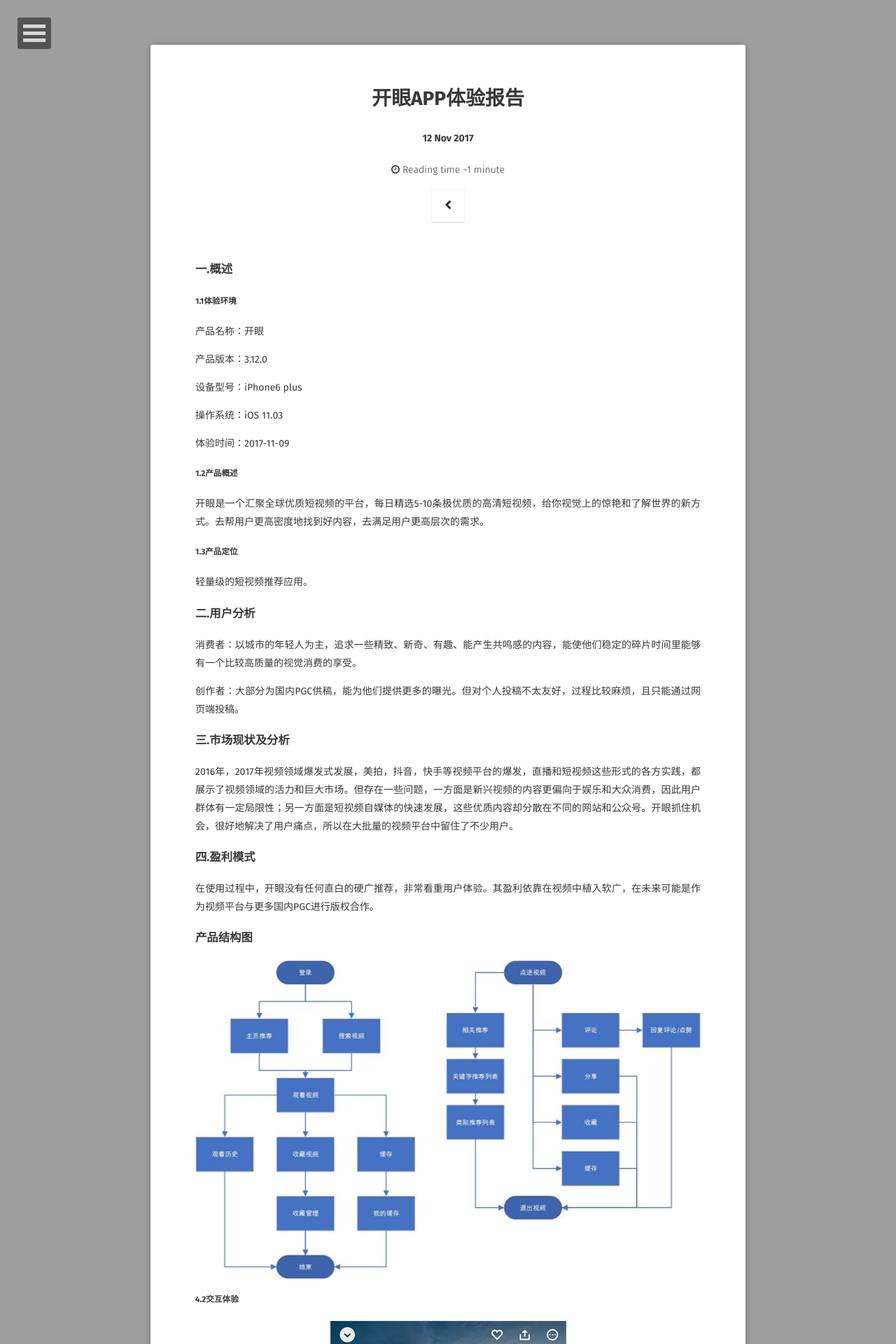
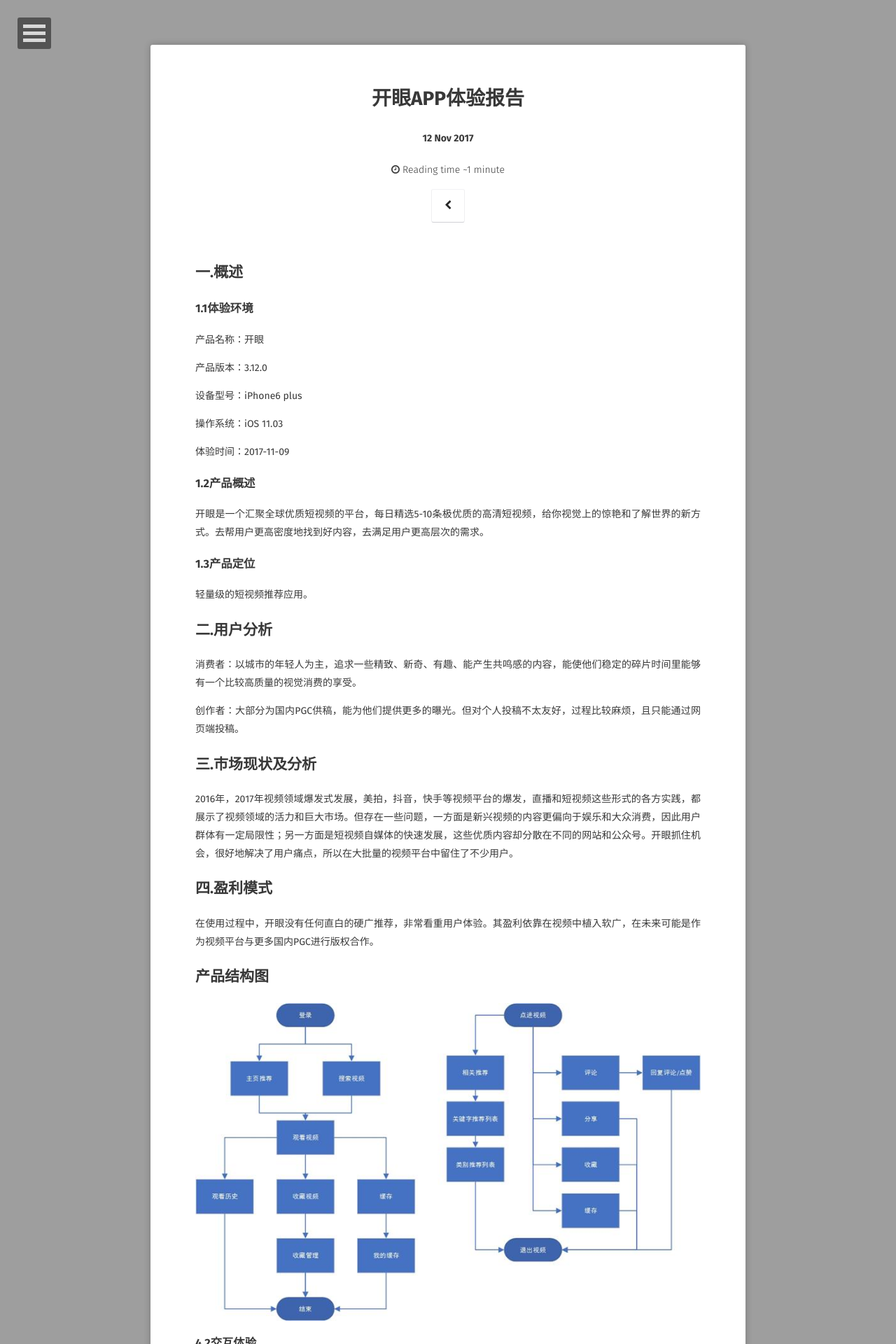
Before and after one commit to Haydnn/Haydnn.github.io, a Jekyll site: the page built from _posts/2017-11-12-开眼体验报告.md, in a window 1280 px wide. Shown: the top 1920 px of the page at 70% size. Built offline with Jekyll 4.4.1, drawn with Linux system fonts in a browser that asks for light colours; some web fonts are replaced; comment, search, counter and statistics services are not loaded.

Commit message:
17-11-12

```diff
--- a/_posts/2017-11-12-开眼体验报告.md
+++ b/_posts/2017-11-12-开眼体验报告.md
@@ -7,9 +7,9 @@ tags: [博文]
 comments: true
 ---
 
-### 一.概述
+## 一.概述
 
-##### 1.1体验环境
+### 1.1体验环境
 
 产品名称：开眼
 
@@ -21,33 +21,33 @@ comments: true
 
 体验时间：2017-11-09
 
-##### 1.2产品概述
+### 1.2产品概述
 
 开眼是一个汇聚全球优质短视频的平台，每日精选5-10条极优质的高清短视频，给你视觉上的惊艳和了解世界的新方式。去帮用户更高密度地找到好内容，去满足用户更高层次的需求。
 
-##### 1.3产品定位
+### 1.3产品定位
 
 轻量级的短视频推荐应用。
 
-### 二.用户分析
+## 二.用户分析
 
 消费者：以城市的年轻人为主，追求一些精致、新奇、有趣、能产生共鸣感的内容，能使他们稳定的碎片时间里能够有一个比较高质量的视觉消费的享受。
 
 创作者：大部分为国内PGC供稿，能为他们提供更多的曝光。但对个人投稿不太友好，过程比较麻烦，且只能通过网页端投稿。
 
-### 三.市场现状及分析
+## 三.市场现状及分析
 
 2016年，2017年视频领域爆发式发展，美拍，抖音，快手等视频平台的爆发，直播和短视频这些形式的各方实践，都展示了视频领域的活力和巨大市场。但存在一些问题，一方面是新兴视频的内容更偏向于娱乐和大众消费，因此用户群体有一定局限性；另一方面是短视频自媒体的快速发展，这些优质内容却分散在不同的网站和公众号。开眼抓住机会，很好地解决了用户痛点，所以在大批量的视频平台中留住了不少用户。
 
-### 四.盈利模式
+## 四.盈利模式
 
 在使用过程中，开眼没有任何直白的硬广推荐，非常看重用户体验。其盈利依靠在视频中植入软广，在未来可能是作为视频平台与更多国内PGC进行版权合作。
 
-### 产品结构图
+## 产品结构图
 
 ![功能流程](../assets/img/post-img/experiencr-report/KaiYan/功能流程.jpg)
 
-##### 4.2交互体验
+### 4.2交互体验
 
 ![视频](../assets/img/post-img/experiencr-report/KaiYan/视频.jpg)
 
@@ -56,7 +56,7 @@ comments: true
 亮点：1.视频详情页，沉浸式处理，让用户专注在视频体验上。
 2.视频详情页，下拉手势操作就可退回，操作轻便。
 
-##### 4.3视觉体验
+### 4.3视觉体验
 
 ![进入](../assets/img/post-img/experiencr-report/KaiYan/进入.jpg)
 
@@ -70,7 +70,7 @@ comments: true
 
 4.在视频详情页，点击会视频一定的模糊，弹出高亮的操作框，画面很和谐。
 
-##### 4.4主要界面体验
+### 4.4主要界面体验
 
 ![首页](../assets/img/post-img/experiencr-report/KaiYan/首页.jpg)
 
@@ -80,13 +80,13 @@ comments: true
 
 发现：是一个对视频的汇总，有分类，排行榜，热门作者，专题等等。而且所有能看到的图片都经过统一化处理，保持着简洁，有逼格的风格统一。但单独要找到某个视频却不方便，因为关键字搜索会把所有结果展现给你，不能进一步自定义筛选，所以看视频更趋向一种随机性。
 
-##### 4.5功能分析
+### 4.5功能分析
 
 发现视频，视频操作
 
 由开眼对视频的可操作性来看，产品架构清晰，功能适中。通过流程图来看，开眼重心在对视频的观看，发现，分享上，用户发表评论，寻求社交的途径是边缘化的。不过根据版本迭代的功能来看，开眼开始重视并发掘UGC 这一块，以及个性化推荐上。
 
-### 6.建议
+## 6.建议
 
 优点：1.和大部分直播应用相比，开眼UI设计做得很出色，每个页面的风格浓郁，整洁。
 
@@ -94,6 +94,6 @@ comments: true
 
 缺点：对长久使用的用户来说，推荐内容重复，视频的新鲜感在降低。也因为产品定位在新奇有趣，所以有时候视频不接地气，走向无聊。
 
-### 7.总结
+## 7.总结
 
 因为开眼在新兴的短视频市场中发现了用户痛点，找准定位，使得他得到了大批用户。但其软件定位的原因是优势也是劣势，一方面吸引了追求视频品质的用户，让它在市场中坚定地站住了脚；另一方面因为视频内容的不接地气，遥远，使得用户虽然喜欢，看好，但更是一种自我的使用，没有流行的，潮流的内容刺激用户分享，提高热度。注定了开眼的用户增长只能是缓慢的。
```
